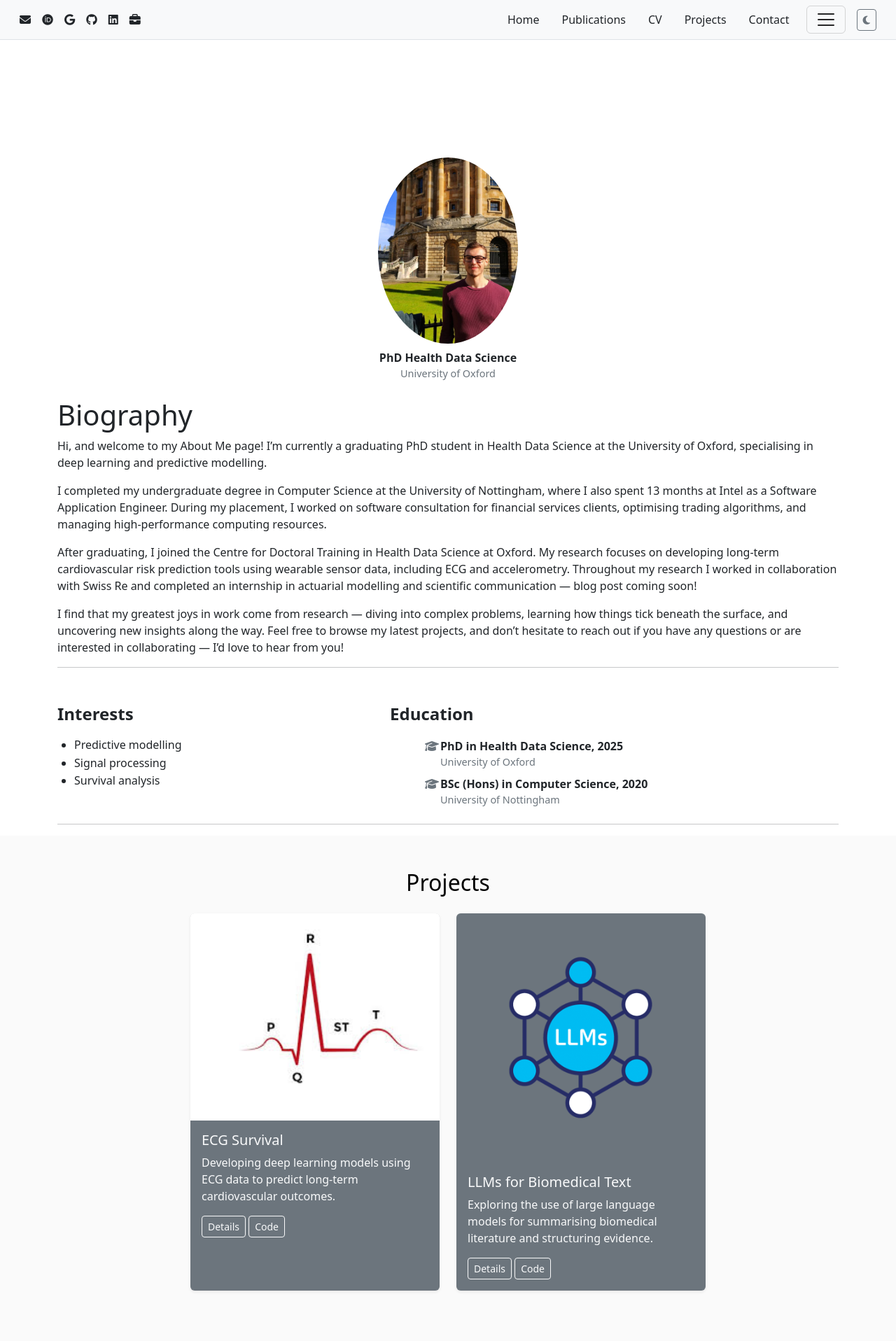
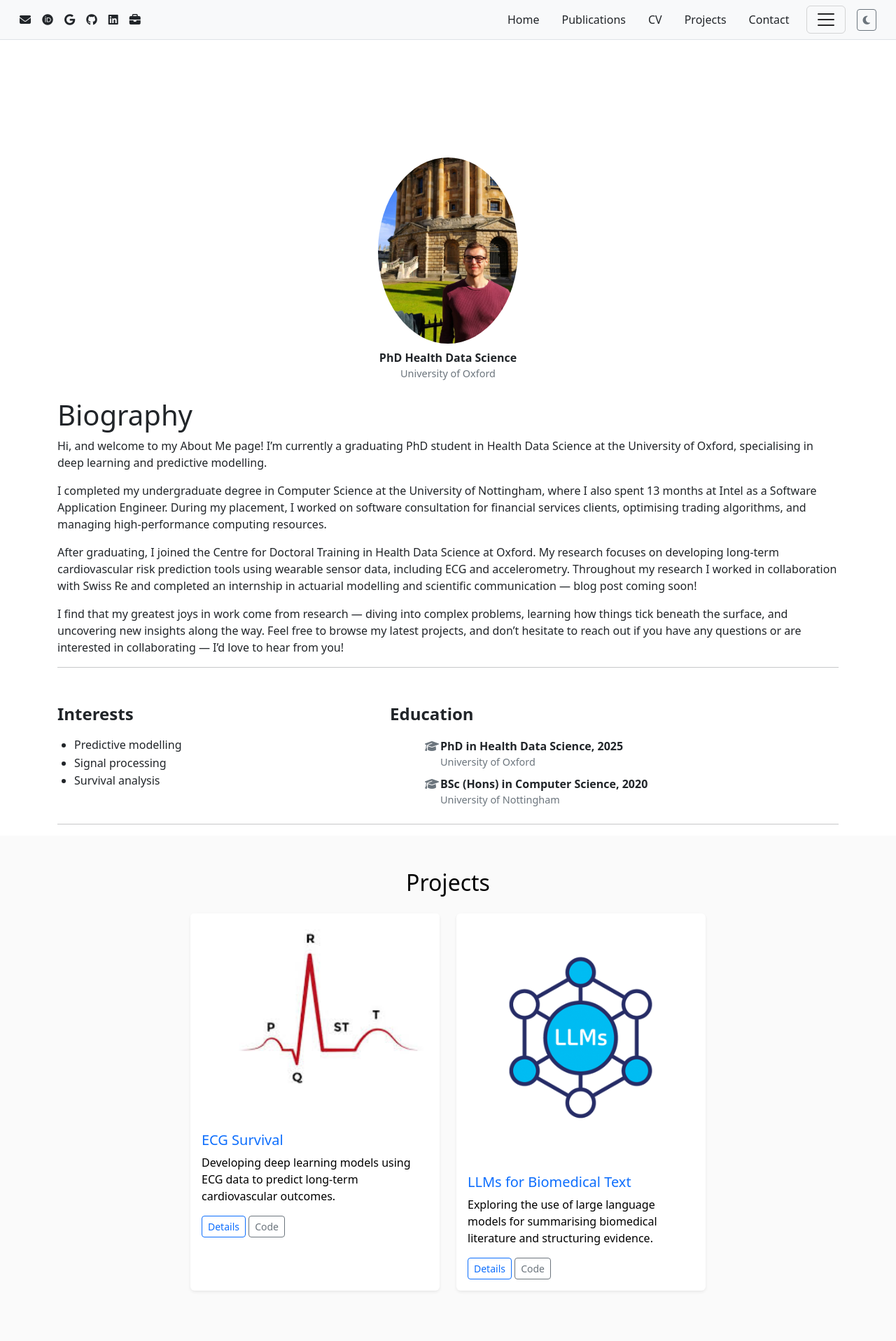
Before and after one commit to Ads98/Ads98.github.io, a Jekyll site: the page built from index.md, in a window 1280 px wide. Shown: the whole page at 70% size. Built offline with Jekyll 4.4.1, drawn with Linux system fonts in a browser that asks for light colours.

Commit message:
Changes project card style

```diff
--- a/assets/css/custom.css
+++ b/assets/css/custom.css
@@ -74,11 +74,29 @@ body.dark-mode .navbar-toggler-icon {
   width: 100vw;
 }
 
+/* ✅ Card styles for light mode */
 .projects-section .card {
-  background-color: #000000;
-  color: #fff;
+  background-color: #ffffff; /* white card */
+  color: #000000; /* black text */
   border: none;
 }
+
+
+.projects-section .card-title {
+  color: #0d6efd; /* Bootstrap primary blue */
+}
+
+/* ✅ Card styles for dark mode */
+body.dark-mode .projects-section .card {
+  background-color: #2a2a2a !important; /* dark gray */
+  color: #f8f9fa !important; /* white text */
+}
+
+body.dark-mode .projects-section .card-title {
+  color: #80bfff !important; /* light blue */
+}
+
+
 .projects-section h2 {
   color: #000;
 }
--- a/index.md
+++ b/index.md
@@ -66,26 +66,26 @@ I find that my greatest joys in work come from research — diving into complex
 
       <!-- ECG Survival Project -->
       <div class="col-md-5 col-lg-4 mb-4">
-        <div class="card bg-secondary text-light shadow-sm h-100">
+        <div class="card shadow-sm h-100">
           <img src="/assets/img/ecg.jpeg" class="card-img-top" alt="ECG Survival Project" />
           <div class="card-body">
             <h5 class="card-title">ECG Survival</h5>
             <p class="card-text">Developing deep learning models using ECG data to predict long-term cardiovascular outcomes.</p>
-            <a href="#" class="btn btn-outline-light btn-sm">Details</a>
-            <a href="#" class="btn btn-outline-light btn-sm">Code</a>
+            <a href="#" class="btn btn-outline-primary btn-sm">Details</a>
+            <a href="#" class="btn btn-outline-secondary btn-sm">Code</a>
           </div>
         </div>
       </div>
 
       <!-- LLMs Project -->
       <div class="col-md-5 col-lg-4 mb-4">
-        <div class="card bg-secondary text-light shadow-sm h-100">
+        <div class="card shadow-sm h-100">
           <img src="/assets/img/LLM.png" class="card-img-top" alt="LLMs Project" />
           <div class="card-body">
             <h5 class="card-title">LLMs for Biomedical Text</h5>
             <p class="card-text">Exploring the use of large language models for summarising biomedical literature and structuring evidence.</p>
-            <a href="#" class="btn btn-outline-light btn-sm">Details</a>
-            <a href="#" class="btn btn-outline-light btn-sm">Code</a>
+            <a href="#" class="btn btn-outline-primary btn-sm">Details</a>
+            <a href="#" class="btn btn-outline-secondary btn-sm">Code</a>
           </div>
         </div>
       </div>
```
Also changed, not shown: assets/img/profile_pic_2.jpeg (added).
